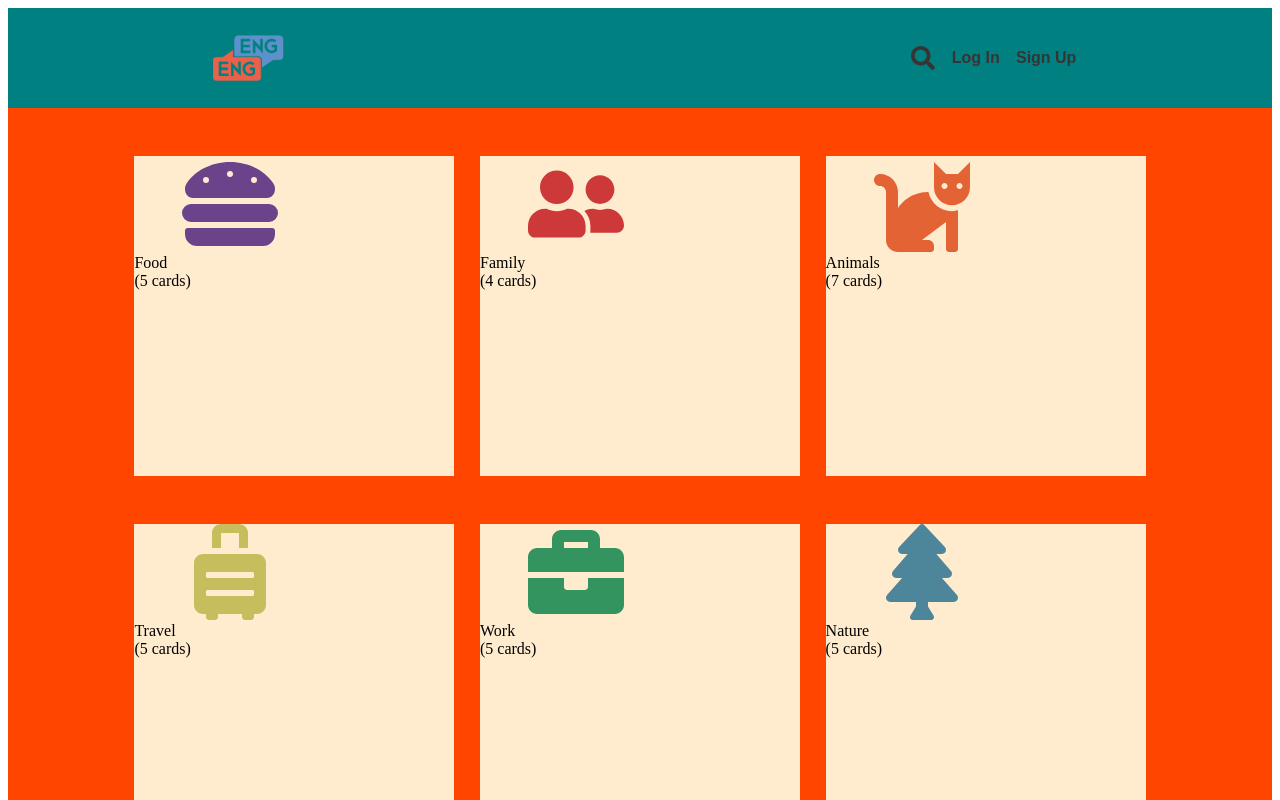
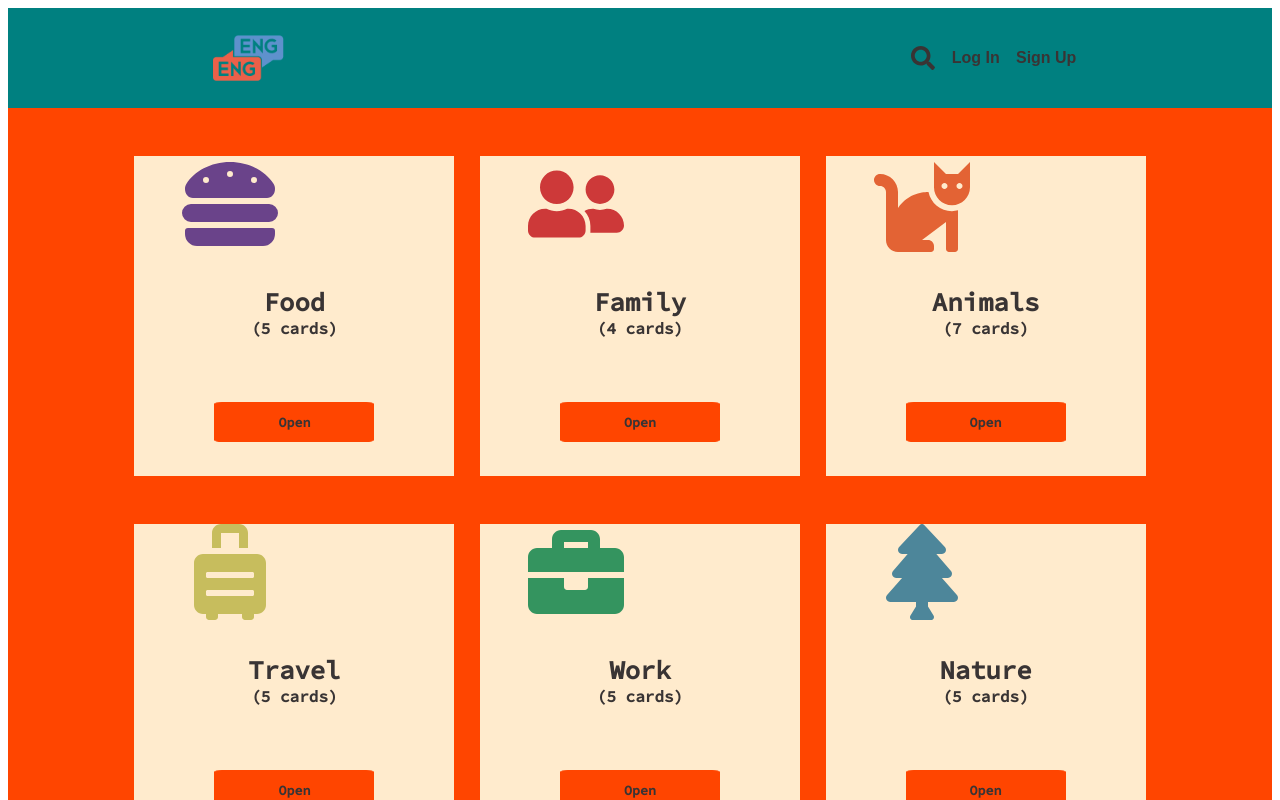
Before and after one commit to skorokhodtatiana/learnEnglish-React-project, a React (Create React App) app in the folder learn-english/: page / in a window 1280 px wide. Shown: the top 800 px of the page. Built offline with nearby package versions, Linux system fonts and the light colour scheme.

Commit message:
made topicCards

```diff
--- a/learn-english/src/assets/_variables.scss
+++ b/learn-english/src/assets/_variables.scss
@@ -1,4 +1,3 @@
-$customGree: #77dd77;
 $customGray: #393434;
 $customBlue: rgba(0, 128, 128, 1);
 $customOrange: rgba(255, 69, 0, 1);
--- a/learn-english/src/components/topicCard/TopicCard.jsx
+++ b/learn-english/src/components/topicCard/TopicCard.jsx
@@ -1,12 +1,13 @@
 import "./_topicCard.scss";
 const TopicCard = (props) => {
-  const { image, nameCard, size, btnOpen } = props;
+  const { image, nameCard, size } = props;
   return (
     <div className="topicCard">
       <div className="topicCard__picture">{image}</div>
-      <div>{nameCard}</div>
-      <div>{size}</div>
-      <div>{btnOpen}</div>
+      <div className={"topicCard__name textCard"}>{nameCard}</div>
+      <div className="textCard">{size}</div>
+
+      <button className="topicCard__btnOpen">Open</button>
     </div>
   );
 };
--- a/learn-english/src/components/topicCard/_topicCard.scss
+++ b/learn-english/src/components/topicCard/_topicCard.scss
@@ -1,13 +1,44 @@
 @import "../../assets/variables";
+@import url("https://fonts.googleapis.com/css2?family=Source+Code+Pro:wght@500&display=swap");
 
 .topicCard {
   width: 20rem;
   height: 20rem;
   margin-top: 3rem;
   background-color: blanchedalmond;
+  font-family: "Source Code Pro", monospace;
+  font-weight: bold;
+  color: $customGray;
 
   .topicCard__picture {
     width: 14rem;
     margin: auto;
   }
+
+  .topicCard__name {
+    font-size: 1.6rem;
+    margin-top: 2rem;
+  }
+
+  .textCard {
+    text-align: center;
+  }
+
+  .topicCard__btnOpen {
+    display: block;
+    width: 10rem;
+    height: 2.5rem;
+    margin-top: 5rem;
+    background-color: $customOrange;
+    border: 1px solid $customOrange;
+    border-radius: 5%;
+    margin: 4rem auto 2rem auto;
+    color: $customGray;
+    font-family: "Source Code Pro", monospace;
+    font-weight: bold;
+
+    &:hover {
+      transform: scale(1.2);
+    }
+  }
 }
```
